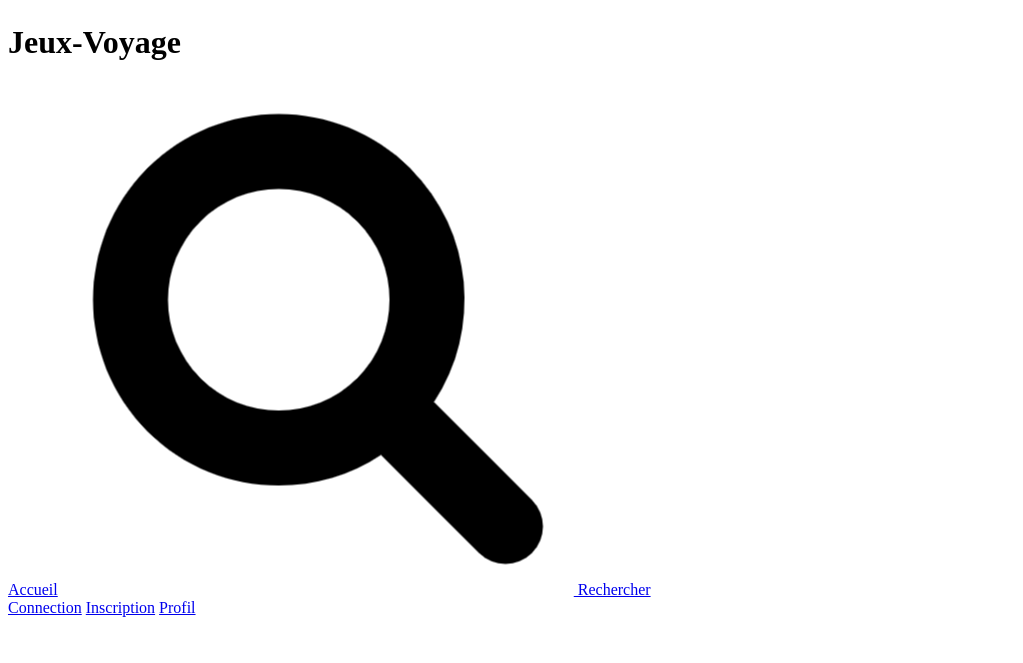
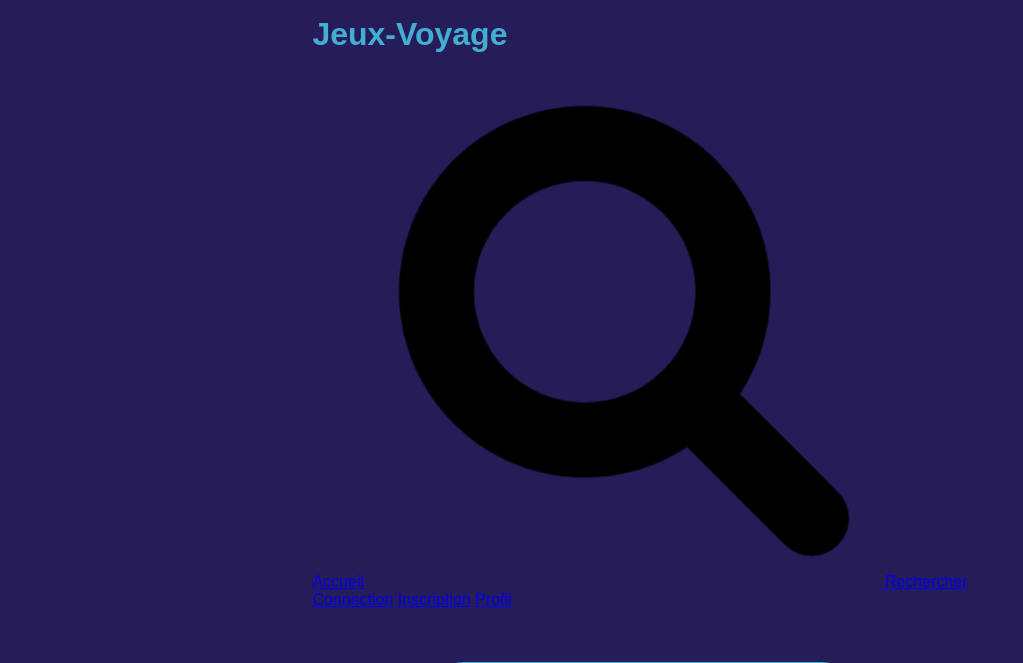
Before and after one commit to Yotacaz/Click-journeY, a PHP site: page /html/recherche2.html in a window 1280 px wide. Shown: the part 309-972 px from the top of the page, without its empty margins (0-1023 px from the left). Run offline with PHP 8.4, Linux system fonts and the light colour scheme.

Commit message:
Update recherche.css

```diff
--- a/recherche.css
+++ b/recherche.css
@@ -1,4 +1,19 @@
 /*Mise en forme page d'accueil de recherche*/
+body {
+    min-height: 100vh;
+
+    margin: 0;
+    width: 100%;
+
+    position: relative;
+    background-color: #261C57;
+    display: flex;
+    align-items: center;
+    justify-content: center;
+    flex-direction: column;
+    color: #43aed4;
+    font-family: Arial, Helvetica, sans-serif;
+}
 
 .page_recherche{
     position: relative;
```
